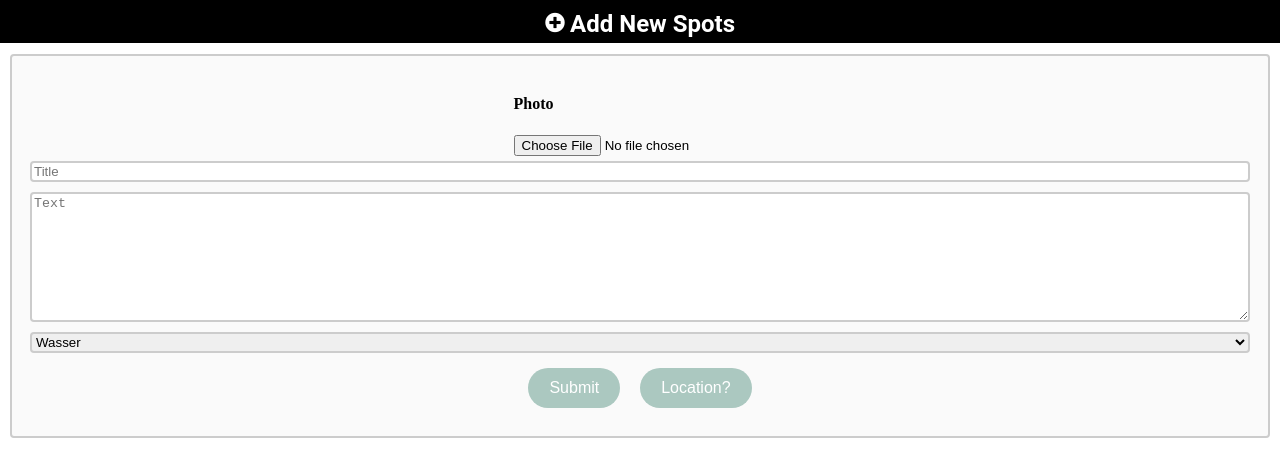
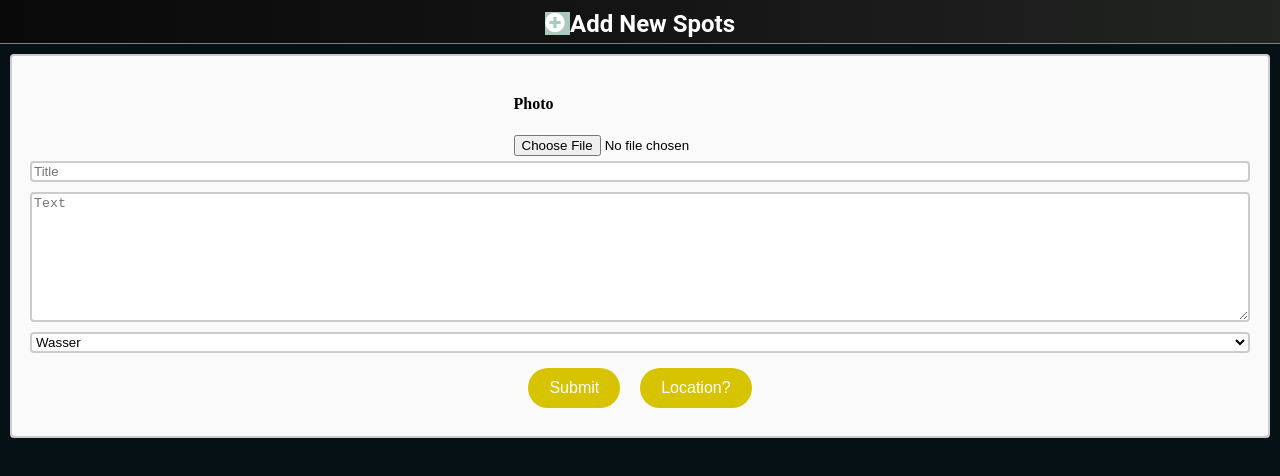
Before and after one commit to landoschmuck/Secret-Spots, a React (Create React App) app: page /add-spots in a window 1280 px wide. Shown: the top 476 px of the page. Built offline with nearby package versions, Linux system fonts and the light colour scheme; no server answers; what react-google-maps would draw is missing.

Commit message:
change style

```diff
--- a/src/app/GlobalStyles.js
+++ b/src/app/GlobalStyles.js
@@ -7,5 +7,6 @@ export default createGlobalStyle`
 
     html, body {
         margin: 0;
+        background: #061116;
     }
 `;
--- a/src/components/ActionButton.js
+++ b/src/components/ActionButton.js
@@ -7,7 +7,7 @@ const StyledButton = styled.button`
   height: 48px;
   border-radius: 50%;
   border: none;
-  color: ${props => (props.active ? "#98c2e0" : "white")};
+  color: ${props => (props.active ? "gold" : "white")};
   background: black;
   font-size: 20px;
   cursor: pointer;
--- a/src/components/Button.js
+++ b/src/components/Button.js
@@ -38,7 +38,7 @@ const kinds = outline => {
   const get = kind(outline);
 
   return {
-    primary: get("#ABC8C0", "white"),
+    primary: get("#d8c300", "white"),
     secondary: get("#5352ED", "white"),
     cancel: get("#FF4949", "white")
   };
--- a/src/components/Card.js
+++ b/src/components/Card.js
@@ -25,15 +25,17 @@ const Bookmark = styled.div`
 `;
 
 const StyledTags = styled.span`
-  border: 3px solid lightblue;
-  display: border-box;
+  border: 3px solid grey;
+  display: flex;
   padding: 0px 10px;
   border-radius: 15px;
+  background: #d8c300;
+  justify-content: center;
+  align-items: center;
 `;
 
 const StyledCard = styled.div`
-  /* background-image: url("https://cdn.pixabay.com/photo/2013/05/15/06/10/fall-foliage-111315_1280.jpg"); */
-  background: #9da2ab;
+  /* background-image: url("https://cdn.pixabay.com/photo/2017/01/29/13/11/scrapbook-2017957_1280.jpg"); */
   padding: 10px;
   border: 2px solid #ccc;
   border-radius: 15px;
--- a/src/components/Footer.js
+++ b/src/components/Footer.js
@@ -5,7 +5,12 @@ import PropTypes from "prop-types";
 
 const Footer = styled.footer`
   height: 65px;
-  background: #111;
+  background: linear-gradient(
+    90deg,
+    rgba(9, 9, 9, 1) 0%,
+    rgba(20, 20, 20, 1) 49%,
+    rgba(34, 36, 34, 1) 100%
+  );
   width: 100%;
   display: flex;
   align-items: center;
@@ -16,7 +21,7 @@ const Footer = styled.footer`
   z-index: 1;
   opacity: ${props => (props.visible ? 1 : 0)};
   transition: all 0.5s ease;
-  border-top: solid 1px white;
+  border-top: solid 1px grey;
 `;
 
 const FooterLink = styled(Link)`
--- a/src/components/Header.js
+++ b/src/components/Header.js
@@ -4,7 +4,12 @@ import PropTypes from "prop-types";
 import Headline from "./Headline";
 
 const StyledHeader = styled.div`
-  background: black;
+  background: linear-gradient(
+    90deg,
+    rgba(9, 9, 9, 1) 0%,
+    rgba(20, 20, 20, 1) 49%,
+    rgba(34, 36, 34, 1) 100%
+  );
   display: flex;
   align-items: center;
   justify-content: center;
@@ -13,7 +18,7 @@ const StyledHeader = styled.div`
   top: 0;
   width: 100vw;
   z-index: 1;
-  border-bottom: solid 1px white;
+  border-bottom: solid 1px grey;
 `;
 
 const StyledLogo = styled.span`
@@ -21,6 +26,7 @@ const StyledLogo = styled.span`
   font-size: 20px;
   padding-right: 5px;
   margin-top: 4px;
+  background: #abc8c0;
 `;
 
 const StyledHeadline = styled(Headline)`
--- a/src/pages/Add-spots.js
+++ b/src/pages/Add-spots.js
@@ -7,6 +7,8 @@ import AddSpotMap from "../components/AddSpotMap";
 
 const MapButton = styled(Button)`
   margin: -7px;
+  margin-top: -30px;
+  font-size: 20px;
 `;
 
 const ModalDialog = styled.div`
@@ -98,6 +100,7 @@ const Tags = styled.select`
   width: 100%;
   border: 2px solid #ccc;
   border-radius: 4px;
+  background: white;
 `;
 
 // const HeadImg = styled.input`
--- a/src/pages/Overview.js
+++ b/src/pages/Overview.js
@@ -1,5 +1,4 @@
 import React from "react";
-import styled from "styled-components";
 import Map from "../components/Map";
 
 function Overview({ width, height, spots, center, onSetLocation }) {
--- a/src/pages/SecretSpots.js
+++ b/src/pages/SecretSpots.js
@@ -18,6 +18,7 @@ const BookmarkButton = styled(ActionButton)`
   width: 38px;
   height: 38px;
   margin-top: 4px;
+  background: #abc8c0;
 `;
 
 function SecretSpots({
```
